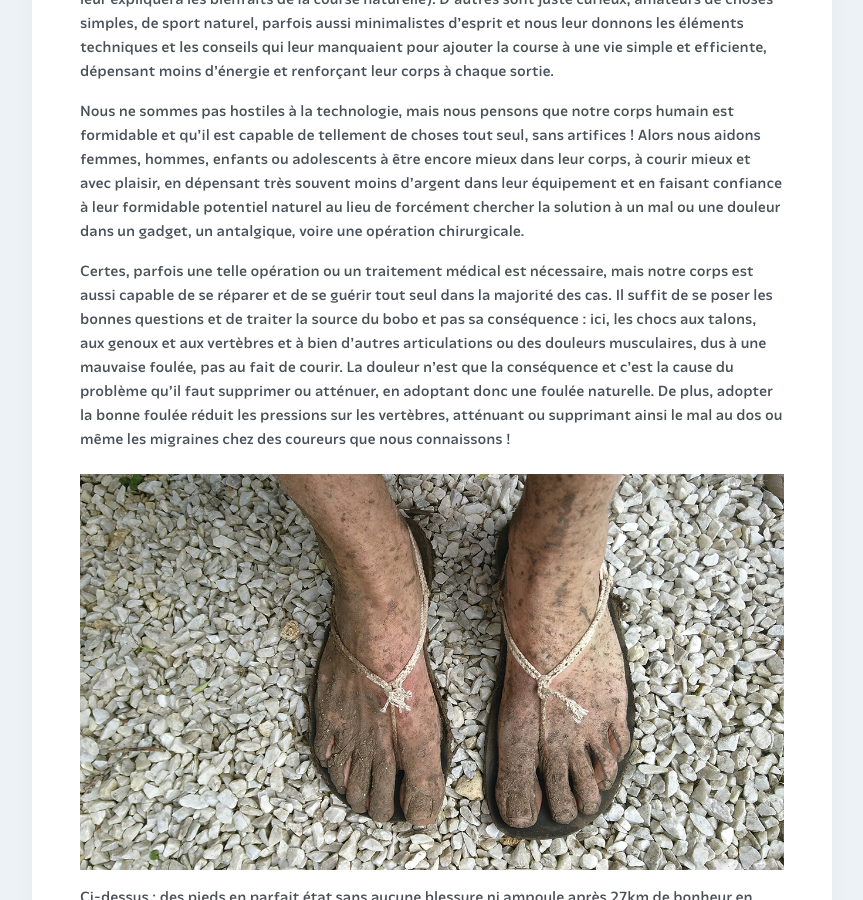
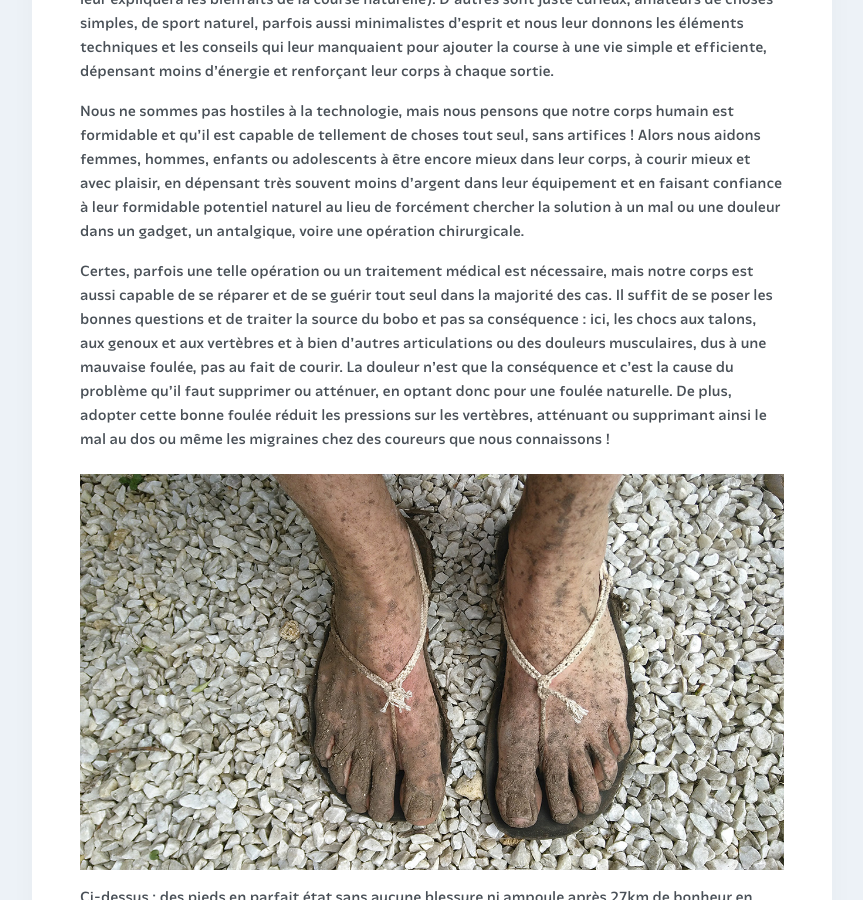
Before and after one commit to courirpaleo/courirpaleo.github.io, a Jekyll site: the page built from _pages-secondary/foulee-naturelle.md, in a window 1280 px wide and 900 px high, scrolled down 3484 px. Shown: the whole window, without its empty margins (208-1071 px from the left). Built offline with Jekyll 4.4.1, drawn with Linux system fonts in a browser that asks for light colours; some web fonts are replaced.

Commit message:
Update foulee-naturelle.md

```diff
--- a/_pages-secondary/foulee-naturelle.md
+++ b/_pages-secondary/foulee-naturelle.md
@@ -46,7 +46,7 @@ Des coureurs viennent nous rejoindre car ils se blessent avec des chaussures cla
 
 Nous ne sommes pas hostiles à la technologie, mais nous pensons que notre corps humain est formidable et qu'il est capable de tellement de choses tout seul, sans artifices&nbsp;! Alors nous aidons femmes, hommes, enfants ou adolescents à être encore mieux dans leur corps, à courir mieux et avec plaisir, en dépensant très souvent moins d'argent dans leur équipement et en faisant confiance à leur formidable potentiel naturel au lieu de forcément chercher la solution à un mal ou une douleur dans un gadget, un antalgique, voire une opération chirurgicale.
 
-Certes, parfois une telle opération ou un traitement médical est nécessaire, mais notre corps est aussi capable de se réparer et de se guérir tout seul dans la majorité des cas. Il suffit de se poser les bonnes questions et de traiter la source du bobo et pas sa conséquence&nbsp;: ici, les chocs aux talons, aux genoux et aux vertèbres et à bien d'autres articulations ou des douleurs musculaires, dus à une mauvaise foulée, pas au fait de courir. La douleur n'est que la conséquence et c'est la cause du problème qu'il faut supprimer ou atténuer, en adoptant donc une foulée naturelle. De plus, adopter la bonne foulée réduit les pressions sur les vertèbres, atténuant ou supprimant ainsi le mal au dos ou même les migraines chez des coureurs que nous connaissons&nbsp;!
+Certes, parfois une telle opération ou un traitement médical est nécessaire, mais notre corps est aussi capable de se réparer et de se guérir tout seul dans la majorité des cas. Il suffit de se poser les bonnes questions et de traiter la source du bobo et pas sa conséquence&nbsp;: ici, les chocs aux talons, aux genoux et aux vertèbres et à bien d'autres articulations ou des douleurs musculaires, dus à une mauvaise foulée, pas au fait de courir. La douleur n'est que la conséquence et c'est la cause du problème qu'il faut supprimer ou atténuer, en optant donc pour une foulée naturelle. De plus, adopter cette bonne foulée réduit les pressions sur les vertèbres, atténuant ou supprimant ainsi le mal au dos ou même les migraines chez des coureurs que nous connaissons&nbsp;!
 
 ![Courir Paleo](/assets/images/CourirPaleo_course_IdF_sandales_pierres_1200px.jpg)
 Ci-dessus&nbsp;: des pieds en parfait état sans aucune blessure ni ampoule après 27km de bonheur en bordure de la Brie.
```
